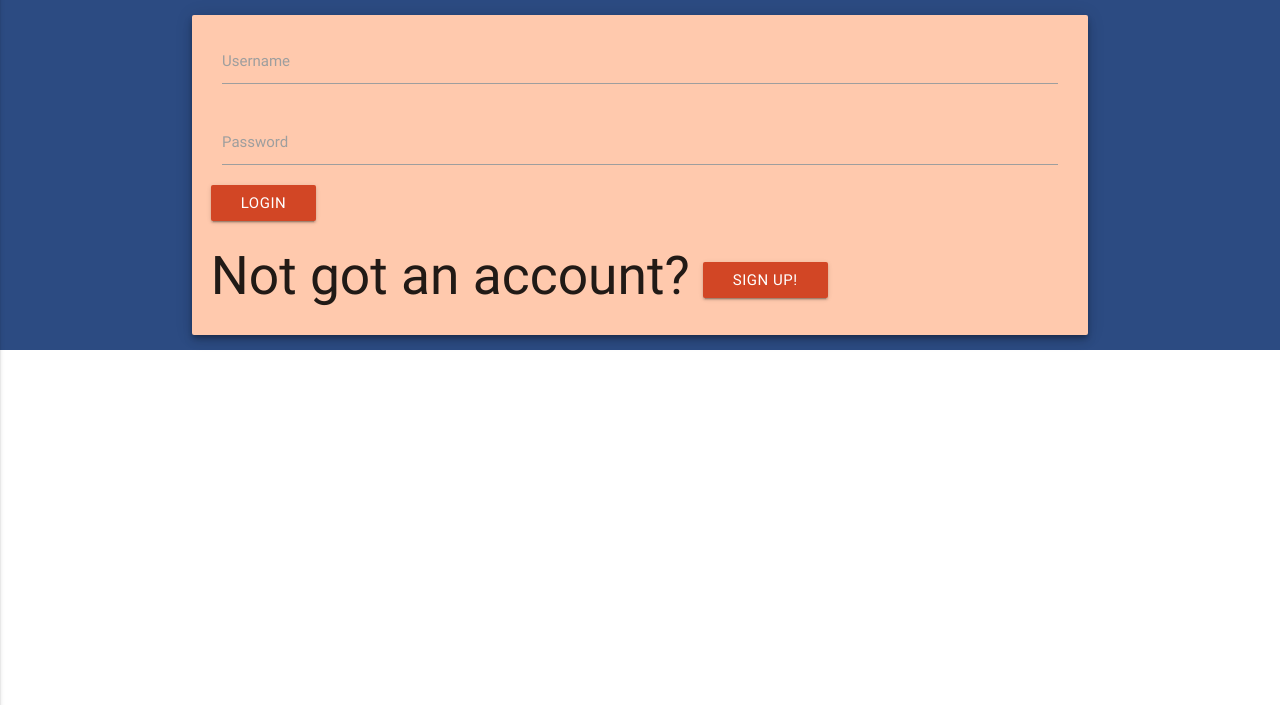
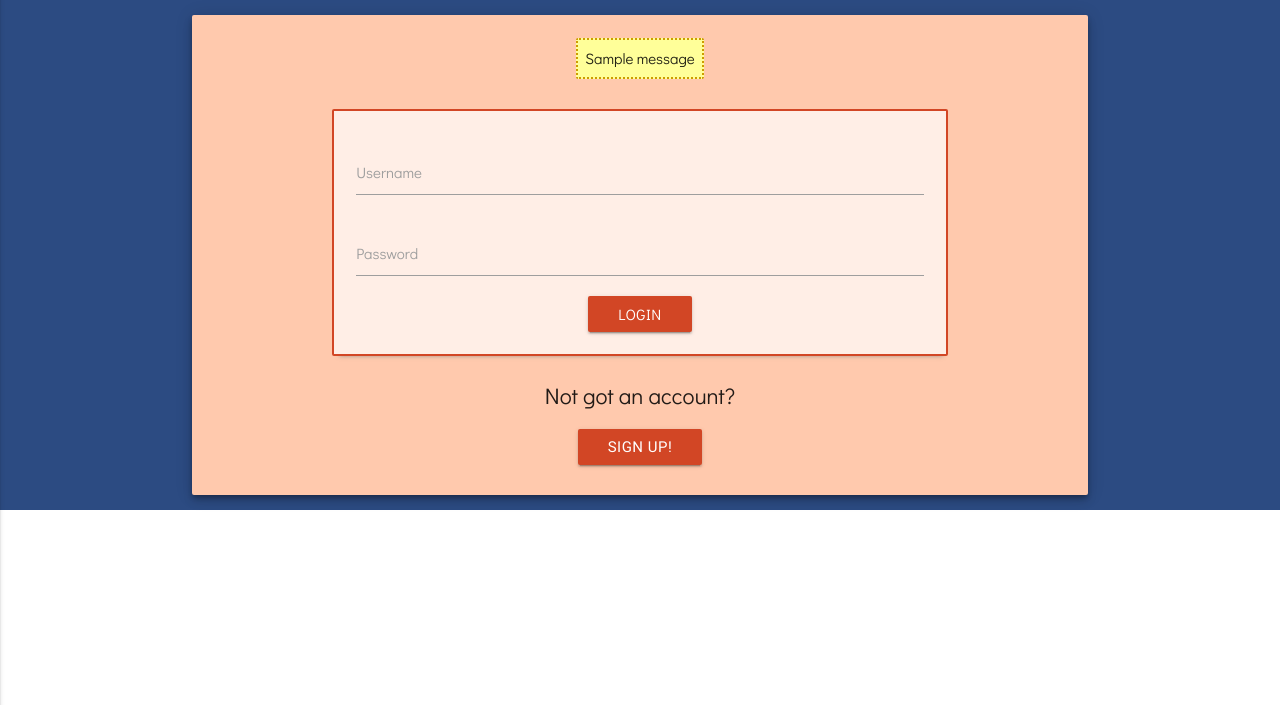
Before and after one commit to Code-Institute-Submissions/SpookySpool, a Flask app: page /login in a window 1280 px wide. Shown: the part 64-769 px from the top of the page. Run offline with Flask 2, Linux system fonts and the light colour scheme; one stand-in notice (Sample message) is shown; some libraries are stand-ins or nearby versions.

Commit message:
login page styled, password validator function added to check retyped and typed passwords

```diff
--- a/app.py
+++ b/app.py
@@ -42,11 +42,10 @@ def attempt_login():
         user_data = users.find_one({"username": username})
 
         if user_data is None:
-            print("user doesn't exist")
+            flash("User doesn't exist")
         elif user_data["username"] and password != user_data["password"]:
-            print("password incorrect")
+            flash("Password incorrect")
         elif user_data["username"] and password == user_data["password"]:
-            print("login succesful")
             session["username"] = username
             return redirect(url_for("browse_movies", page_num=1))
         return redirect(url_for("login"))
@@ -69,12 +68,11 @@ def sign_up():
                 "favourites": [],
                 "submitted_movies": []
             })
-            print("user added")
             return redirect(url_for("browse_movies", page_num=1))
         elif (username_check is not None):
-            print("username is taken")
+            flash("Username is taken")
         elif (email_check is not None):
-            print("email is taken")
+            flash("Email already exists")
         return redirect(url_for("login"))
 
 
--- a/static/css/style.css
+++ b/static/css/style.css
@@ -64,6 +64,11 @@ nav {
     background-color: #0B1023;
 }
 
+.container.login-modal,
+#modal-wrapper {
+    background-color: #ffeee6;
+}
+
 .search-wrapper button {
     background-color: #D24625;
     color: #ffffff;
@@ -117,7 +122,11 @@ nav {
     color: #D24625;
 }
 
-.card .card-reveal i:hover {
+.fas.fa-times {
+    color: #0B1023;
+    transition: color 250ms;
+}
+.fas.fa-times:hover {
     color: #ff3333;
 }
 
@@ -167,6 +176,51 @@ nav li>a:hover,
     color: #D24625;
 }
 
+/*----- Login Page -----*/
+
+#login-box {
+    border: 2px #D24625 solid;
+    border-radius: 2px;
+    box-shadow: 1px 5px 5px -6px #777;
+    background-color: #ffeee6;
+    padding: 1.5em 0;
+    margin-top: 1em;
+}
+
+#signup-box {
+    margin-bottom: 1.5em;
+}
+
+#modal-wrapper {
+    padding: 1.5em;
+}
+
+.input-field .prefix {
+    width: 0;
+    font-size: 1.5em;
+    line-height: 2.5em;
+}
+
+#login-error p{
+    display: inline-block;
+    padding: 0.5em;
+    border: 2px #cc9c00 dotted;
+    background-color: #ffff99;
+    border-radius: 2px;
+}
+
+div>h4 {
+    display: inline-block;
+}
+#modal-wrapper .input-field .password-correct {
+    border-bottom: 1px solid #518E51;
+}
+
+#modal-wrapper .input-field .password-incorrect {
+    border-bottom: 1px solid #ff3333;
+}
+
+
 /*----- Browse Page -----*/
 
 #movie-container {
@@ -188,7 +242,7 @@ nav li>a:hover,
     height: 100%;
     margin: 0;
     background-color: #ffeee6;
-    box-shadow: 1px 5px 5px -6px #777;;
+    box-shadow: 1px 5px 5px -6px #777;
 }
 
 .search-wrapper input[type=text]:not(.browser-default):focus:not([readonly]) {
@@ -295,17 +349,22 @@ nav li>a:hover,
     color: black;
 }
 /* label underline focus color */
+input[type=password]:not(.browser-default):focus:not([readonly]),
+input[type=email]:not(.browser-default):focus:not([readonly]),
 input[type=number]:not(.browser-default):focus:not([readonly]),
 textarea.materialize-textarea:focus:not([readonly]),
 input[type=text]:not(.browser-default):focus:not([readonly]) {
         border-bottom: 1px solid #D24625;
-        box-shadow: 0 1px 0 0 #D24625;
+        box-shadow: none;
 }
 
 input[type=range]+.thumb {
     background-color: #D24625;
 }
 .dropdown-content li>span,
+.input-field .prefix.active,
+input[type=email]:not(.browser-default):focus:not([readonly])+label,
+input[type=password]:not(.browser-default):focus:not([readonly])+label,
 input[type=number]:not(.browser-default):focus:not([readonly])+label,
 textarea.materialize-textarea:focus:not([readonly])+label,
 input[type=text]:not(.browser-default):focus:not([readonly])+label {
--- /dev/null
+++ b/static/js/password_validator.js
@@ -0,0 +1,20 @@
+$(document).ready(function () {
+
+    function checkPassword(){
+        let password = $("#user_password").val();
+        let retype = $("#retype").val();
+        if (password != retype) {
+            $("#retype").addClass("password-incorrect");
+            $("#login-button").addClass("disabled");
+        }
+        else if (password == retype) {
+            $("#retype").removeClass("password-incorrect");
+            $("#retype").addClass("password-correct");
+            $("#login-button").removeClass("disabled");
+        }
+    }
+
+    $("#user_password").keyup(checkPassword);
+    $("#retype").keyup(checkPassword);
+
+});
--- a/templates/base.html
+++ b/templates/base.html
@@ -117,6 +117,10 @@
       type="text/javascript"
       src="{{url_for('static', filename='js/form_fields.js')}}"
     ></script>
+    <script
+      type="text/javascript"
+      src="{{url_for('static', filename='js/password_validator.js')}}"
+    ></script>
     <!-- -->
     <script>
 
@@ -128,9 +132,6 @@
         $(".modal").modal();
         // Form select trigger
         $('select').material_select();
-
-
-
         $("#show_options").click(function(){
             $("#form_options").slideToggle(250)
         });
--- a/templates/login.html
+++ b/templates/login.html
@@ -3,65 +3,87 @@
     Login
 {% endblock %}
 {% block content %}
+{% with messages = get_flashed_messages() %} {% if
+  messages %}
+  <div id="login-error" class="row">
+    {% for message in messages %}
+    <div class="col s12 center-align">
+        <p class="heading-text">{{ message }}</p>
+    </div>
+    {% endfor %}
+  </div>
+{% endif %} {% endwith %}
+<div id="login-box" class="container">
 	<div class="row">
-		<form id="login_form" action="{{url_for('attempt_login')}}" method="POST" class="col s12">
+		<form id="login_form" action="{{url_for('attempt_login')}}" method="POST" class="col s12 heading-text">
 			<div class="row">
 				<div class="input-field col s12">
-					<input id="username" name="username" type="text" class="validate">
+					<input id="username" name="username" type="text" required>
 					<label for="username">Username</label>
 				</div>
 			</div>
 			<div class="row">
 				<div class="input-field col s12">
-					<input id="password" name="password" type="password" class="validate">
+					<input id="password" name="password" type="password" required>
 					<label for="password">Password</label>
 				</div>
 			</div>
-			<div class="row">
+			<div class="row center-align">
 				<button class="btn waves-effect waves-light" form="login_form" type="submit">Login
 	        </button>
 			</div>
 		</form>
 	</div>
-    <div class="row">
-        <div class="col s12">
-            <h2> Not got an account? <a class="waves-effect waves-light btn modal-trigger" href="#sign_up_modal">Sign Up!</a></h2>
+</div>
+    <div id="signup-box" class="row center-align">
+        <div class="col s12 ">
+            <h2 class="heading-text lrg"> Not got an account?</h2>
+        </div>
+        <div class="col s12 ">
+            <a class="waves-effect waves-light btn modal-trigger" href="#modal-wrapper">Sign Up!</a>
         </div>
     </div>
 
   <!-- Modal for Sign Up -->
-  <div id="sign_up_modal" class="modal">
-    <div class="modal-content">
-      <h4>Create an account</h4>
-    </div>
-    <div class="modal-footer">
+<div id="modal-wrapper" class="modal heading-text">
+	<div class="container login-modal">
+			<h4 class="lrg">Create an account</h4>
+            <a class="modal-action modal-close right hide-on-med-and-up"><i class="med fas fa-times"></i></a>
 			<div class="row">
 				<form id="signup_form" action="{{url_for('sign_up')}}" method="POST">
 					<div class="row">
 						<div class="input-field col s12">
 							<i class="fas fa-user prefix"></i>
-                        <input id="user_name" name="username" type="text" class="validate" required>
+							<input id="user_name" name="username" type="text" required>
 							<label for="user_name">Username</label>
 						</div>
 						<div class="input-field col s12">
 							<i class="fas fa-envelope prefix"></i>
-                        <input id="user_email" name="email" type="email" class="validate" required>
+							<input id="user_email" name="email" type="email" required>
 							<label for="user_email">Email</label>
 						</div>
 						<div class="input-field col s12">
 							<i class="fas fa-unlock-alt prefix"></i>
-                        <input id="user_password" name="password" type="password" class="validate" required>
+							<input id="user_password" name="password" type="password" required>
 							<label for="user_password">Password</label>
 						</div>
+                        <div class="input-field col s12">
+							<i class="fas fa-keyboard prefix"></i>
+							<input id="retype" name="retype" type="password" required>
+							<label for="retype">Retype Password</label>
 						</div>
-                <div class="row">
-                    <div class="col s12">
-                        <button class="btn waves-effect waves-light" form="signup_form" type="submit">Login</button>
-                        <a class="modal-action modal-close waves-effect waves-red btn-flat">Cancel</a>
+					</div>
+					<div class="row center-align">
+						<div class="col s12 m6">
+							<button id="login-button" class="btn waves-effect waves-light" form="signup_form" type="submit">Login</button>
+						</div>
+                        <div class="col hide-on-small-only m6">
+                            <a class="modal-action modal-close waves-effect btn">Cancel</a>
                         </div>
 					</div>
 				</form>
 			</div>
+
 	</div>
 </div>
 {% endblock %}
```
Lines whose indentation alone changed are shown as unchanged.
